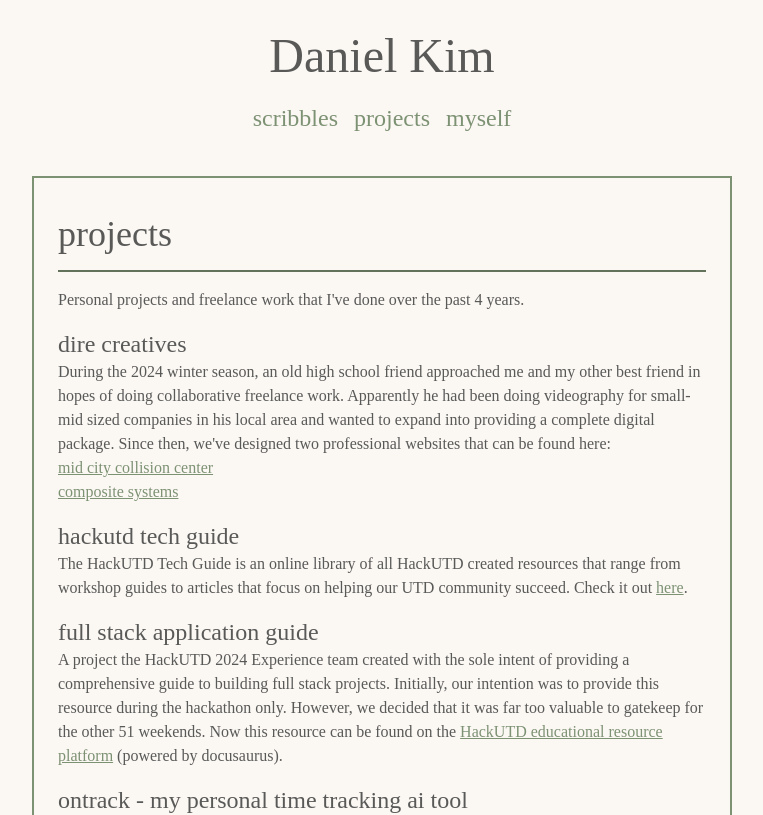
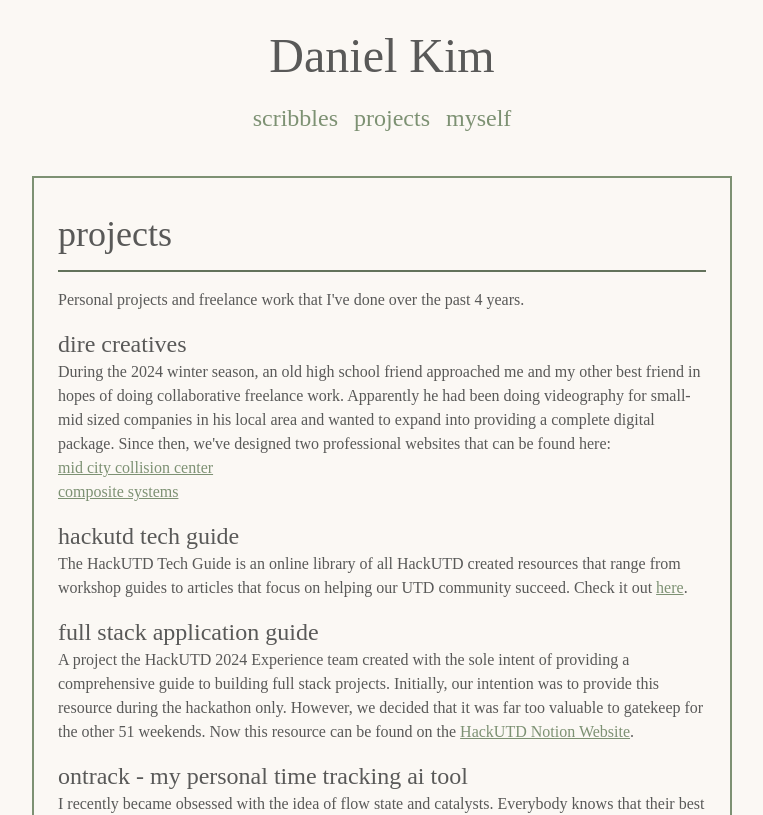
Before and after one commit to danyobosayo/dayowrites, a Next.js app: page /projects in a window 1280 px wide. Shown: the top 815 px of the page, without its empty margins (258-1021 px from the left). Built offline with nearby package versions, Linux system fonts and the light colour scheme.

Commit message:
Fix: typo

```diff
--- a/app/projects/page.tsx
+++ b/app/projects/page.tsx
@@ -81,9 +81,9 @@ function page() {
             className="hyperlink"
             target="_blank"
           >
-            HackUTD educational resource platform
-          </a>{" "}
-          (powered by docusaurus).
+            HackUTD Notion Website
+          </a>
+          .
         </p>
       </Block>
       <Block title="ontrack - my personal time tracking ai tool">
```
